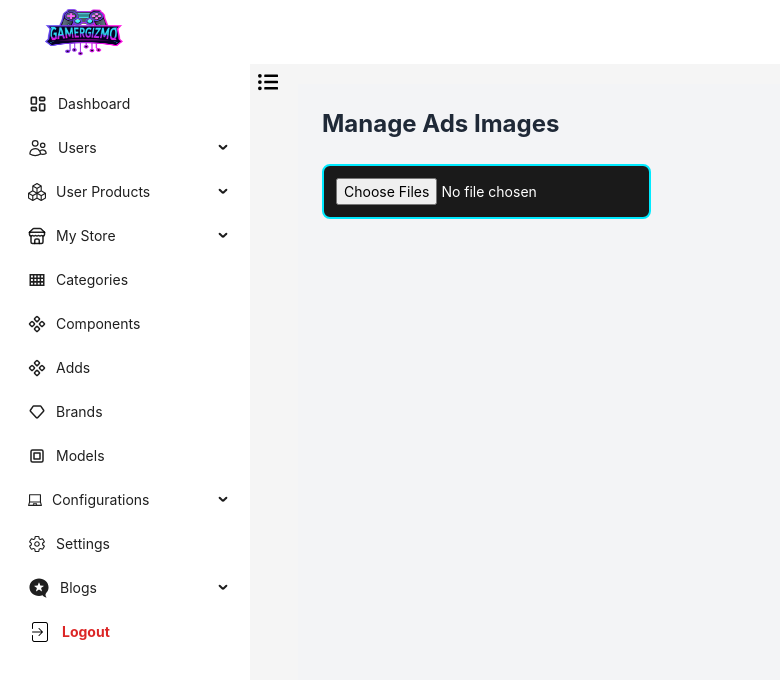
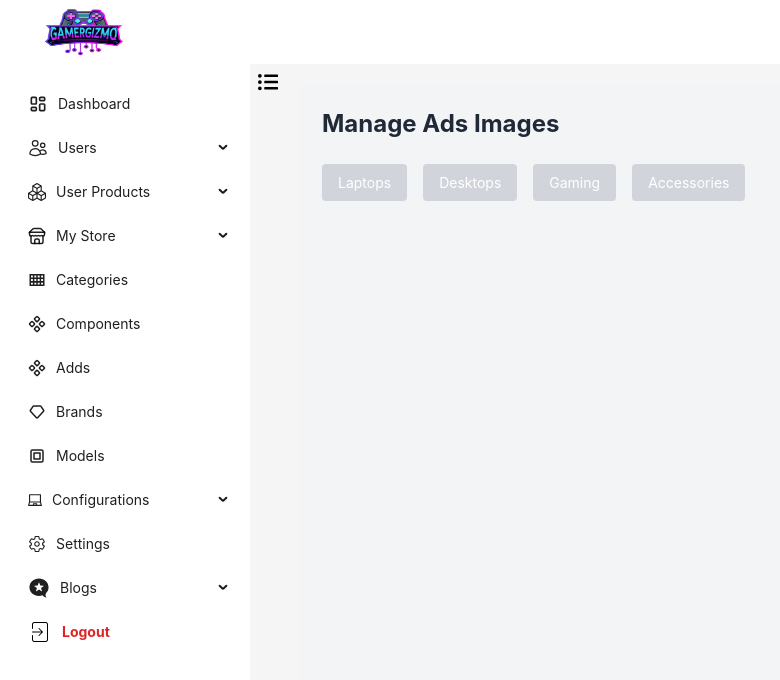
Before and after one commit to macworldgithub/gamer-gizmo-cms-main, a Next.js app: page /admin/Adds in a window 1280 px wide. Shown: the top 680 px of the page, without its empty margins (0-780 px from the left). Built offline with nearby package versions, Linux system fonts and the light colour scheme; sample sign-in values are in the browser's storage.

Commit message:
Adds added

```diff
--- a/src/app/admin/Adds/page.tsx
+++ b/src/app/admin/Adds/page.tsx
@@ -1,31 +1,47 @@
 'use client';
 
-import React, { useRef, useState } from 'react';
+import React, { useState, useRef } from 'react';
 
 interface ImageItem {
   id: number;
   src: string;
-  file?: File; // Optional to handle backend URLs
+  file: File;
 }
 
+type Category = 'Laptops' | 'Desktops' | 'Gaming' | 'Accessories';
+
 const AddsPage = () => {
-  const [images, setImages] = useState<ImageItem[]>([]);
+  const [selectedCategory, setSelectedCategory] = useState<Category | null>(null);
+  const [categoryImages, setCategoryImages] = useState<Record<Category, ImageItem[]>>({
+    Laptops: [],
+    Desktops: [],
+    Gaming: [],
+    Accessories: [],
+  });
   const fileInputRef = useRef<HTMLInputElement>(null);
   const [updateId, setUpdateId] = useState<number | null>(null);
 
+  const handleCategorySelect = (category: Category) => {
+    setSelectedCategory(category);
+  };
+
   const handleImageUpload = (e: React.ChangeEvent<HTMLInputElement>) => {
+    if (!selectedCategory) return;
+
     const files = e.target.files;
     if (!files) return;
 
-    const newImages = Array.from(files)
-      .slice(0, 4 - images.length)
-      .map((file, index) => ({
+    const existing = categoryImages[selectedCategory];
+    const newImages = Array.from(files).slice(0, 4 - existing.length).map((file, index) => ({
       id: Date.now() + index,
       src: URL.createObjectURL(file),
       file,
     }));
 
-    setImages((prev) => [...prev, ...newImages]);
+    setCategoryImages((prev) => ({
+      ...prev,
+      [selectedCategory]: [...prev[selectedCategory], ...newImages],
+    }));
 
     if (fileInputRef.current) {
       fileInputRef.current.value = '';
@@ -40,16 +56,16 @@ const AddsPage = () => {
   };
 
   const handleUpdateFile = (e: React.ChangeEvent<HTMLInputElement>) => {
+    if (!selectedCategory) return;
     const file = e.target.files?.[0];
     if (!file || updateId === null) return;
 
-    setImages((prev) =>
-      prev.map((img) =>
-        img.id === updateId
-          ? { ...img, src: URL.createObjectURL(file), file }
-          : img
-      )
-    );
+    setCategoryImages((prev) => ({
+      ...prev,
+      [selectedCategory]: prev[selectedCategory].map((img) =>
+        img.id === updateId ? { ...img, src: URL.createObjectURL(file), file } : img
+      ),
+    }));
 
     setUpdateId(null);
     if (fileInputRef.current) {
@@ -58,14 +74,33 @@ const AddsPage = () => {
   };
 
   const handleDelete = (id: number) => {
-    setImages((prev) => prev.filter((img) => img.id !== id));
+    if (!selectedCategory) return;
+    setCategoryImages((prev) => ({
+      ...prev,
+      [selectedCategory]: prev[selectedCategory].filter((img) => img.id !== id),
+    }));
   };
 
   return (
     <div className="min-h-screen bg-gray-100 p-6 text-gray-800">
       <h1 className="text-2xl font-bold mb-6">Manage Ads Images</h1>
 
-      {images.length < 4 && (
+      <div className="mb-6">
+        {(['Laptops', 'Desktops', 'Gaming', 'Accessories'] as Category[]).map((cat) => (
+          <button
+            key={cat}
+            className={`mr-4 ${selectedCategory === cat ? 'bg-blue-600' : 'bg-gray-300'} text-white py-2 px-4 rounded`}
+            onClick={() => handleCategorySelect(cat)}
+          >
+            {cat}
+          </button>
+        ))}
+      </div>
+
+      {selectedCategory && (
+        <div>
+          <h2 className="text-xl mb-4">{selectedCategory} Ads</h2>
+          {categoryImages[selectedCategory].length < 4 && (
             <input
               type="file"
               accept="image/*"
@@ -84,7 +119,7 @@ const AddsPage = () => {
           />
 
           <div className="grid grid-cols-1 sm:grid-cols-2 md:grid-cols-2 lg:grid-cols-4 gap-4 mb-6">
-        {images.map((img) => (
+            {categoryImages[selectedCategory].map((img) => (
               <div
                 key={img.id}
                 className="bg-white p-4 rounded shadow flex flex-col items-center space-y-3"
@@ -101,17 +136,21 @@ const AddsPage = () => {
                   >
                     Update
                   </button>
+                  {(img.src || img.file) && (
                     <button
                       className="bg-red-500 text-white px-3 py-1 rounded hover:bg-red-600"
                       onClick={() => handleDelete(img.id)}
                     >
                       Delete
                     </button>
+                  )}
                 </div>
               </div>
             ))}
           </div>
         </div>
+      )}
+    </div>
   );
 };
 
```
Lines whose indentation alone changed are shown as unchanged.
